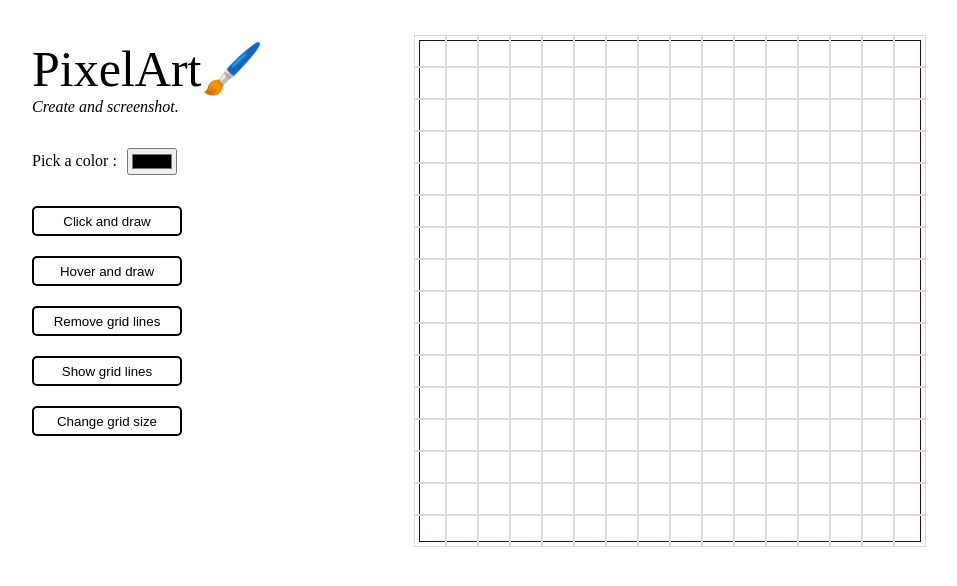
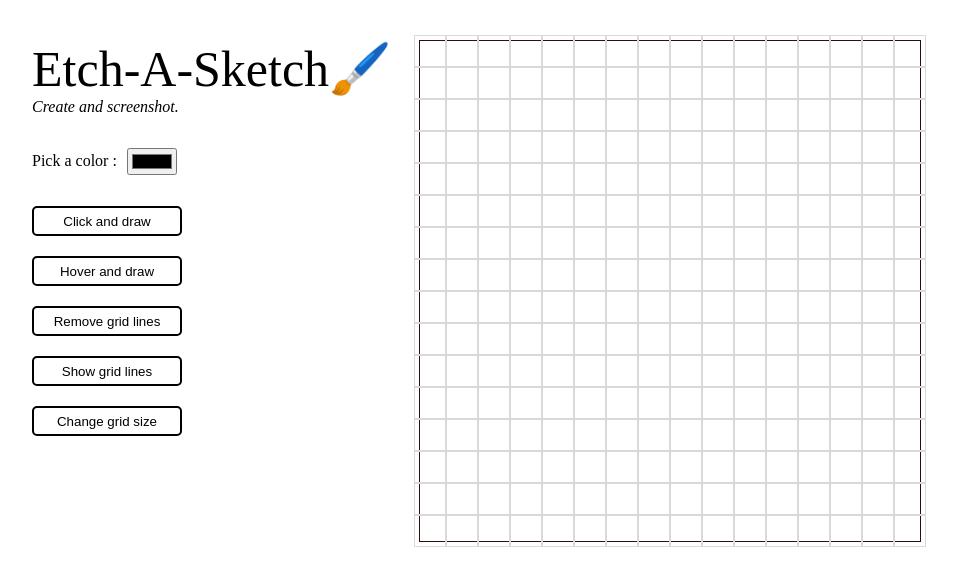
Before and after one commit to SubaniMalla/Etch-A-Sketch, a plain HTML site: page index.html in a window 1280 px wide. Shown: the whole page, without its empty margins (48-1005 px from the left). Drawn offline with Linux system fonts and the light colour scheme.

Commit message:
Change the title of the website

```diff
--- a/index.html
+++ b/index.html
@@ -12,7 +12,7 @@
 
         <div class="content one">
             <div class="heading">
-                <p class="title">PixelArt🖌️</p>
+                <p class="title">Etch-A-Sketch🖌️</p>
                 <p class="subtitle">Create and screenshot.</p>
             </div>
 
```
